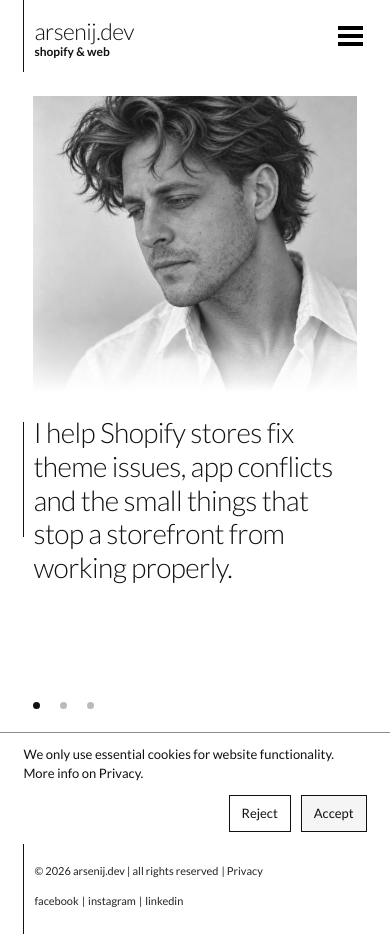
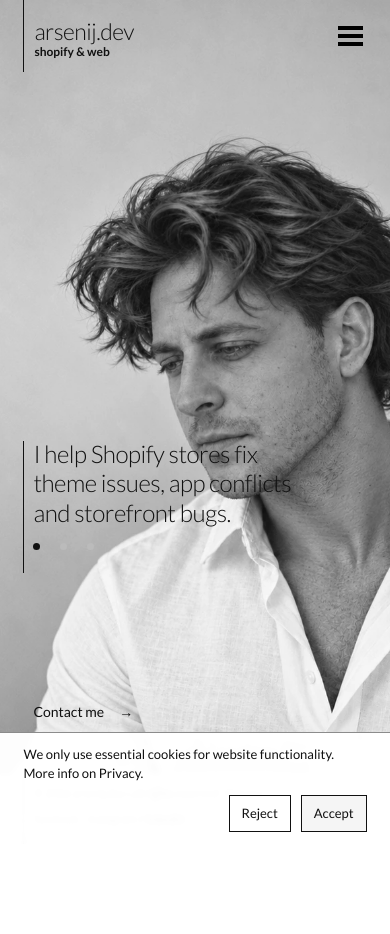
Before and after one commit to Arsenas/av-webdev, a React (Vite) app: page / in a window 390 px wide. After the commit the page ends 844 px from the top, so only its background shows below. Built offline with nearby package versions, Linux system fonts and the light colour scheme.

Commit message:
Restore full-screen mobile portrait, add 1MAN and make site English-only

```diff
--- a/src/components/Hero.tsx
+++ b/src/components/Hero.tsx
@@ -2,7 +2,7 @@ import { Link } from "react-router-dom";
 import { useCallback, useEffect, useRef, useState } from "react";
 import { useTranslation } from "react-i18next";
 
-type Slide = { title: string };
+type Slide = { title: string; mobileTitle?: string };
 
 export default function Hero() {
   const { t } = useTranslation();
@@ -83,7 +83,7 @@ export default function Hero() {
         <div className="hero-title-wrap">
           <h1 ref={titleRef} className="hero-title" aria-live="polite">
             <div key={`${i}-${dir}`} className={dir === "right" ? "enter-from-right" : "enter-from-left"}>
-              {cur.title}
+              <span className="hero-copy-desktop">{cur.title}</span><span className="hero-copy-mobile">{cur.mobileTitle || cur.title}</span>
             </div>
           </h1>
 
@@ -111,7 +111,7 @@ export default function Hero() {
       </div>
 
       <div className="hero-media-wrap">
-        <img className="hero-media" src="/portrait-arsenij.webp" alt="" fetchPriority="high" aria-hidden="true" />
+        <picture><source media="(max-width: 640px)" srcSet="/portrait-mobile.webp" /><img className="hero-media" src="/portrait-arsenij.webp" alt="" fetchPriority="high" aria-hidden="true" /></picture>
       </div>
 
       <Link to="/contacts" className="hero-contact">{t("hero.cta.primary")} <span aria-hidden="true">→</span></Link>
--- a/src/components/header.tsx
+++ b/src/components/header.tsx
@@ -33,10 +33,6 @@ export default function Header() {
     document.addEventListener("keydown", onKey);
     return () => { document.body.style.overflow = previous; document.removeEventListener("keydown", onKey); button?.focus(); };
   }, [open]);
-  const switchLang = (lng: string) => {
-    void i18n.changeLanguage(lng);
-    try { localStorage.setItem("i18nLang", lng); } catch { /* Works without storage. */ }
-  };
   return <>
     <a className="skip-link" href="#main-content">{t("header.skip")}</a>
     <header className={`site-header ${scrolled ? "scrolled" : ""} ${open ? "menu-open" : ""} ${pathname === "/" ? "on-home" : ""}`}>
@@ -55,9 +51,6 @@ export default function Header() {
       <nav className="nav-menu" aria-label={t("header.menu")}><ul>
         {["profile", "services", "portfolio", "contacts"].map(page => <li key={page}><NavLink to={`/${page}`} onClick={close}>{t(`nav.${page}`)}</NavLink></li>)}
       </ul></nav>
-      <div className="lang-switcher" aria-label={t("header.language")}>
-        {["en", "lt", "ru"].map(lng => <button key={lng} lang={lng} aria-pressed={i18n.resolvedLanguage === lng} onClick={() => switchLang(lng)}>{lng.toUpperCase()}</button>)}
-      </div>
       <button className="nav-dim" aria-label={t("header.back")} tabIndex={-1} onClick={close} />
     </div>
   </>;
--- a/src/data/portfolio.json
+++ b/src/data/portfolio.json
@@ -17,5 +17,14 @@
     "link": "https://www.komilfobeauty.lt/",
     "copyKey": "komilfo",
     "linkLabel": "viewSite"
+  },
+  {
+    "id": "1man",
+    "title": "1MAN AI",
+    "category": "web",
+    "img": "/portfolio/1man.webp",
+    "link": "https://www.1man.ai/",
+    "copyKey": "1man",
+    "linkLabel": "viewSite"
   }
 ]
--- a/src/i18n/en/translation.json
+++ b/src/i18n/en/translation.json
@@ -2,13 +2,16 @@
   "hero": {
     "slides": [
       {
-        "title": "I help Shopify stores fix theme issues, app conflicts and the small things that stop a storefront from working properly."
+        "title": "I help Shopify stores fix theme issues, app conflicts and the small things that stop a storefront from working properly.",
+        "mobileTitle": "I help Shopify stores fix theme issues, app conflicts and storefront bugs."
       },
       {
-        "title": "Need an extra pair of technical hands? I help agencies with Shopify fixes, customizations and front-end work."
+        "title": "Need an extra pair of technical hands? I help agencies with Shopify fixes, customizations and front-end work.",
+        "mobileTitle": "Technical support for agencies: Shopify fixes, customizations and front-end work."
       },
       {
-        "title": "From a broken mobile layout to a cart issue, let’s start with one clear task and get it sorted."
+        "title": "From a broken mobile layout to a cart issue, let’s start with one clear task and get it sorted.",
+        "mobileTitle": "Broken layout or cart issue? Let’s get it sorted."
       }
     ],
     "cta": {
@@ -182,6 +185,10 @@
     "komilfo": {
       "role": "Website development",
       "description": "Website for Komilfo, a beauty salon in Druskininkai. Services, gallery, multilingual pages and contact details."
+    },
+    "1man": {
+      "role": "Landing page contributor",
+      "description": "Contributed to finishing the company’s landing page, helping bring the front-end work across the finish line."
     }
   },
   "contact": {
--- a/src/i18n/index.ts
+++ b/src/i18n/index.ts
@@ -1,24 +1,11 @@
-// src/i18n/index.ts
 import i18n from "i18next";
 import { initReactI18next } from "react-i18next";
-
-// Importuojam JSON vertimus
 import translationEN from "./en/translation.json";
-import translationLT from "./lt/translation.json";
-import translationRU from "./ru/translation.json";
-
-const resources = {
-  en: { translation: translationEN },
-  lt: { translation: translationLT },
-  ru: { translation: translationRU },
-};
-
-let savedLanguage = "en";
-try { savedLanguage = localStorage.getItem("i18nLang") || "en"; } catch { /* Use English when storage is blocked. */ }
 
 i18n.use(initReactI18next).init({
-  resources,
-  lng: savedLanguage,
+  resources: { en: { translation: translationEN } },
+  lng: "en",
+  supportedLngs: ["en"],
   fallbackLng: "en",
   interpolation: { escapeValue: false },
 });
--- a/src/styles/reference.css
+++ b/src/styles/reference.css
@@ -250,3 +250,35 @@ body:has(.nav-overlay.open) .site-footer :focus-visible { outline-color: white;
   *, *::before, *::after { animation-duration: .01ms !important; transition-duration: .01ms !important; }
   .hero-title > div { opacity: 1; transform: none; }
 }
+
+/* Keep the desktop projects within a comfortable viewport-sized composition. */
+@media(min-width:1025px) {
+  .portfolio { padding-top: clamp(112px,14svh,150px); }
+  .portfolio .section-title { margin-bottom: 24px; }
+  .portfolio .page-intro { margin-bottom: 20px; }
+  .pf-grid { grid-template-columns: repeat(3,minmax(0,1fr)); max-width: 1280px; gap: 24px; }
+  .pf-card { aspect-ratio: 16 / 10; }
+  .pf-details h2 { font-size: 24px; }
+  .pf-details { font-size: 14px; }
+}
+.hero-copy-mobile { display: none; }
+@media(max-width:640px) {
+  .site-header.on-home:not(.menu-open) { background: transparent; }
+  .hero { display: block; height: 100svh; min-height: 600px; padding: 0; }
+  .hero-media-wrap { position: absolute; inset: 0; width: 100%; height: 100%; overflow: hidden; }
+  .hero-media-wrap picture { display: block; width: 100%; height: 100%; }
+  .hero-media { width: 100%; height: 100%; object-fit: cover; object-position: 63% top; mask-image: none; }
+  .hero-text { position: absolute; left: calc(var(--edge) + 10px); top: 52%; width: 74%; transform: none; }
+  .hero-title { font-size: clamp(23px,6.2vw,28px); line-height: 1.22; min-height: 0; }
+  .hero-title-wrap::before { top: 2px; height: 132px; }
+  .hero-copy-desktop { display: none; }
+  .hero-copy-mobile { display: block; }
+  .hero-contact { position: absolute; left: calc(var(--edge) + 10px); bottom: 13%; min-height: 44px; font-size: 14px; }
+  body:has(.hero.full-bleed) .site-footer { position: fixed; bottom: 0; background: rgba(255,255,255,.75); }
+  body:has(.hero.full-bleed) .footer-inner { min-height: 70px; gap: 4px; padding-block: 8px; }
+}
+@media(max-width:640px) and (max-height:650px) {
+  .hero-text { top: 48%; }
+  .hero-title { font-size: 23px; }
+  .hero-contact { bottom: 12%; }
+}
```
Also changed, not shown: public/portfolio/1man.webp (added), public/portrait-mobile.webp (added).
